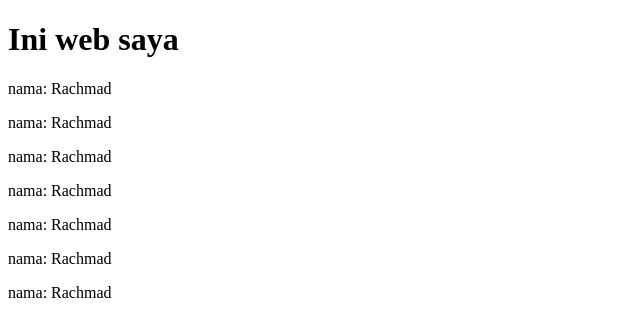
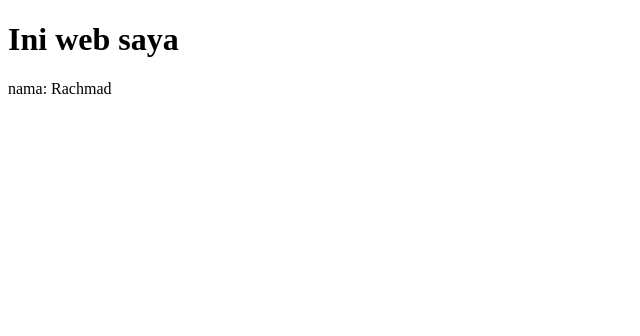
Before and after one commit to rachmad-s/simulation-1, a plain HTML site: page index.html in a window 1280 px wide. Shown: the whole page, without its empty margins (0-640 px from the left). Drawn offline with Linux system fonts and the light colour scheme.

Commit message:
Revert "commit kedua"
This reverts commit adb2090a6d8e520ec2def89f82f435be143d4c70.

```diff
--- a/index.html
+++ b/index.html
@@ -9,12 +9,5 @@
 
     <h1>Ini web saya</h1>
     <p>nama: Rachmad</p>
-
-    <p>nama: Rachmad</p>
-    <p>nama: Rachmad</p>
-    <p>nama: Rachmad</p>
-    <p>nama: Rachmad</p>
-    <p>nama: Rachmad</p>
-    <p>nama: Rachmad</p>
 </body>
 </html>
```
